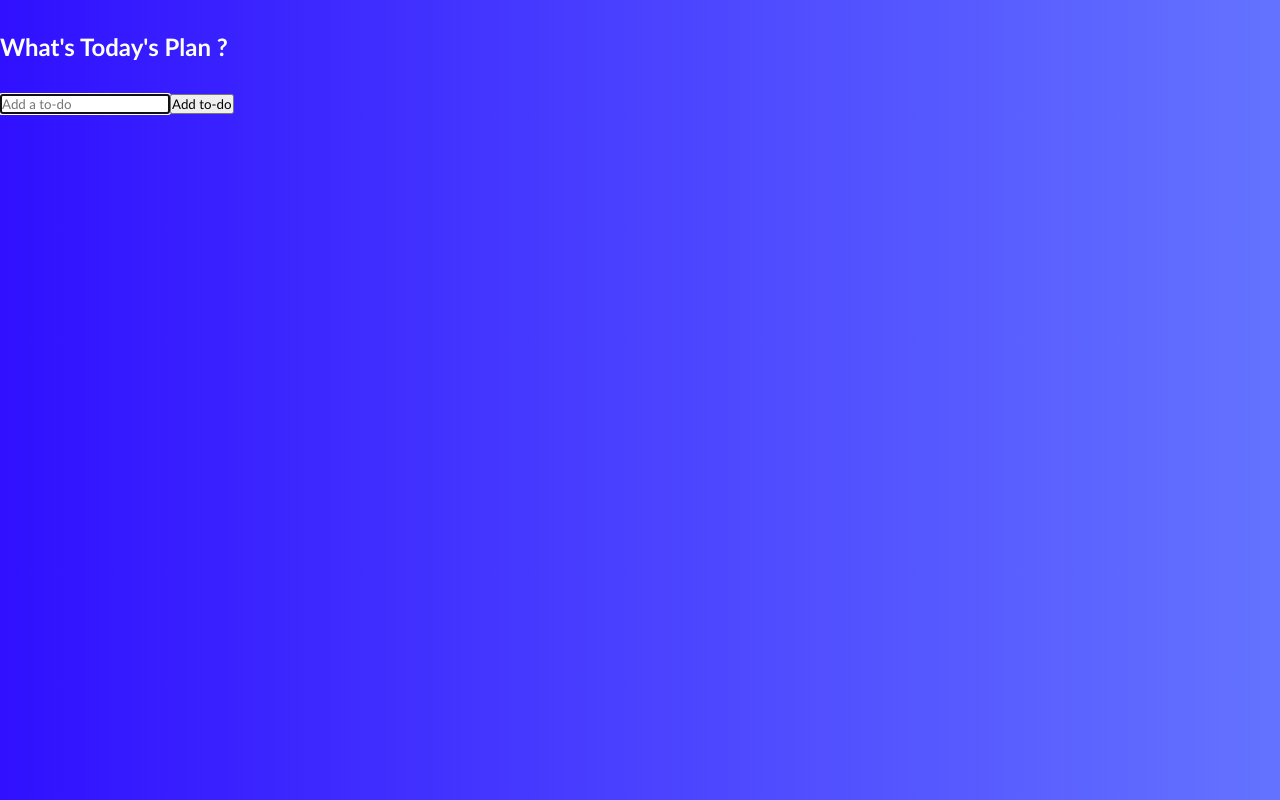
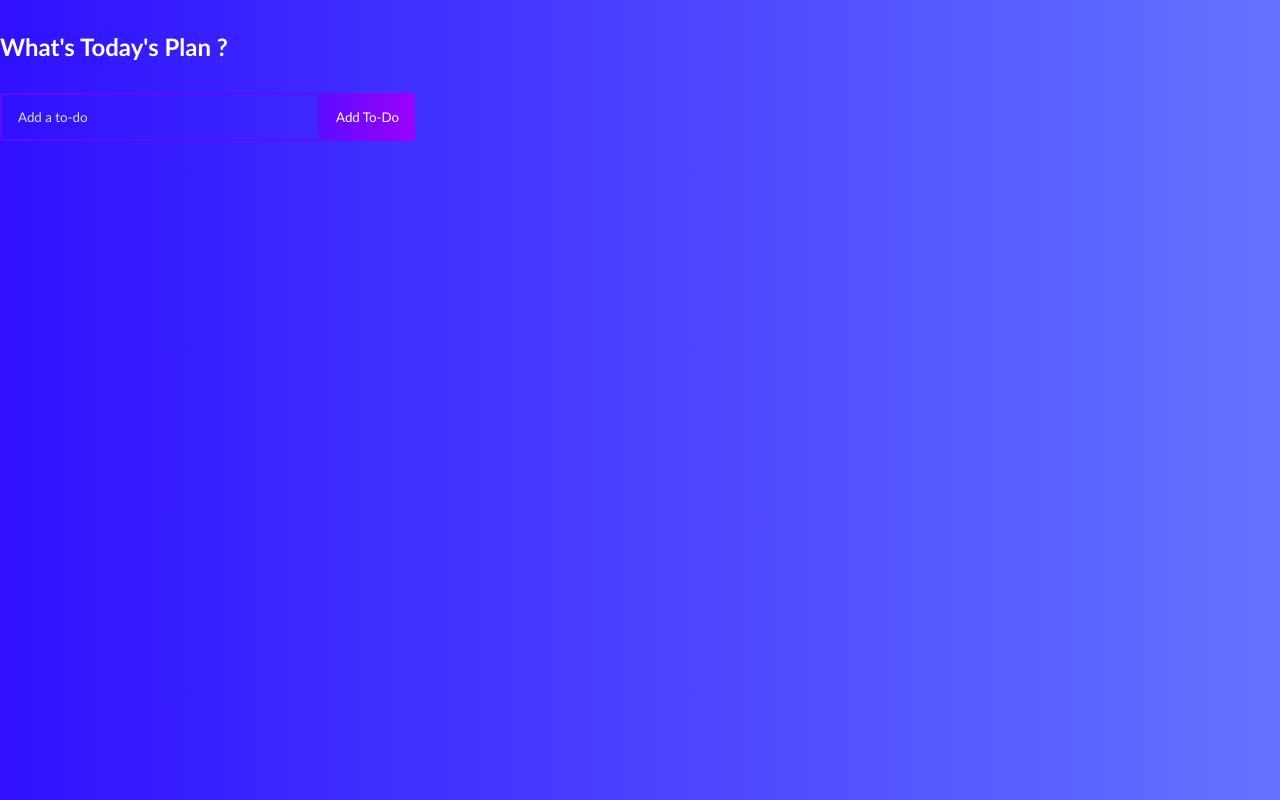
Before and after one commit to ChrisRead22/To-Do-List-app, a React (Create React App) app: page / in a window 1280 px wide. Built offline with nearby package versions, Linux system fonts and the light colour scheme.

Commit message:
css styling pt2

```diff
--- a/src/App.css
+++ b/src/App.css
@@ -13,7 +13,7 @@ body {
     rgba(100, 115, 255, 1) 100%
   );
 }
-.todo-app {
+.to-do-app {
   display: flex;
   flex-direction: column;
   justify-content: flex-start;
@@ -37,11 +37,11 @@ h1 {
   opacity: 0.4;
 }
 
-.todo-form {
+.to-do-form {
   margin-bottom: 32px;
 }
 
-.todo-input {
+.to-do-input {
   padding: 14px 32px 14px 16px;
   border-radius: 4px 0 0 4px;
   border: 2px solid #5d0cff;
@@ -51,11 +51,11 @@ h1 {
   color: #fff;
 }
 
-.todo-input::placeholder {
+.to-do-input::placeholder {
   color: #e2e2e2;
 }
 
-.todo-button {
+.to-do-button {
   padding: 16px;
   border: none;
   border-radius: 0 4px 4px 0;
@@ -70,11 +70,11 @@ h1 {
   text-transform: capitalize;
 }
 
-.todo-input.edit {
+.to-do-input.edit {
   border: 2px solid #149fff;
 }
 
-.todo-button.edit {
+.to-do-button.edit {
   background: linear-gradient(
     90deg,
     rgba(20, 159, 255, 1) 0%,
```
